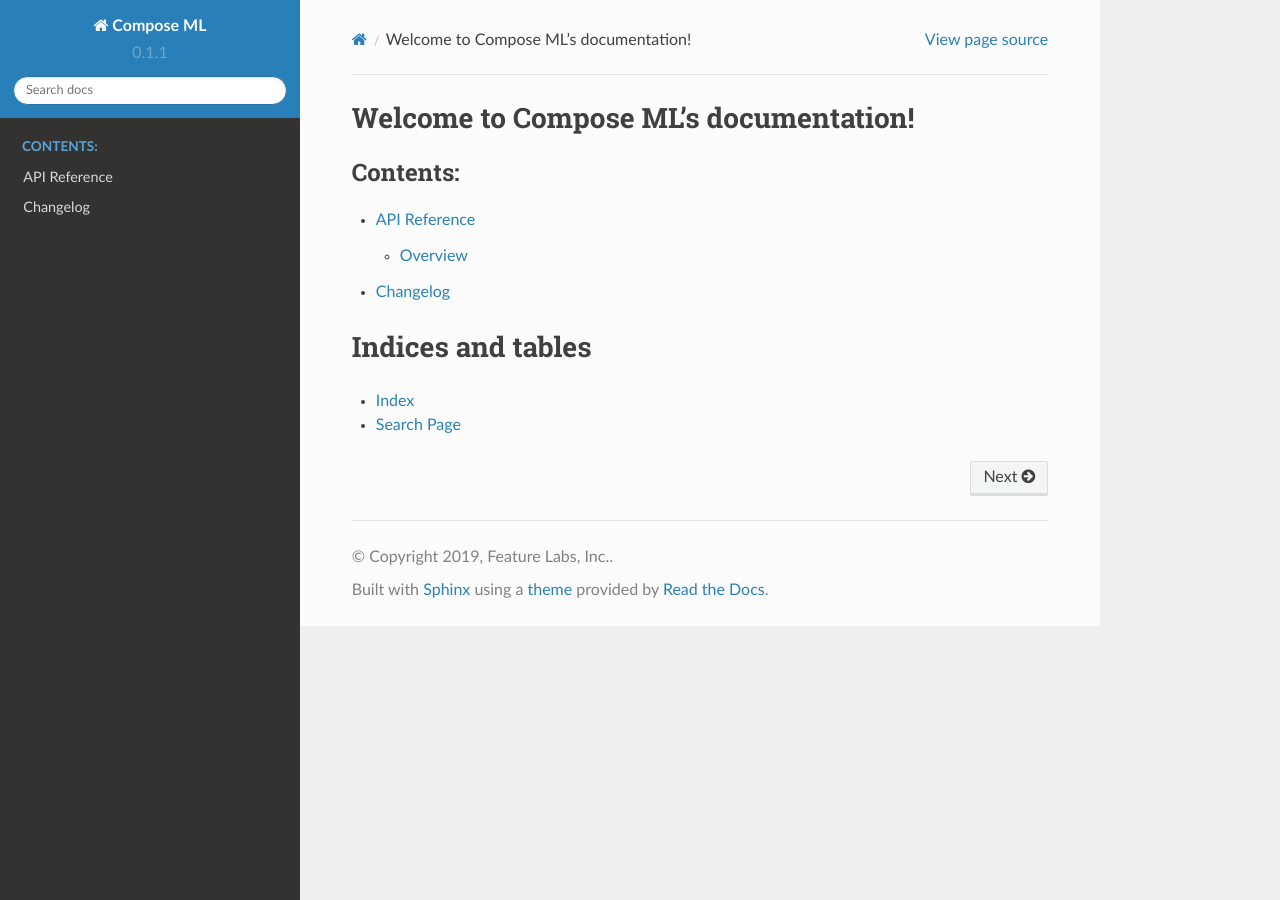
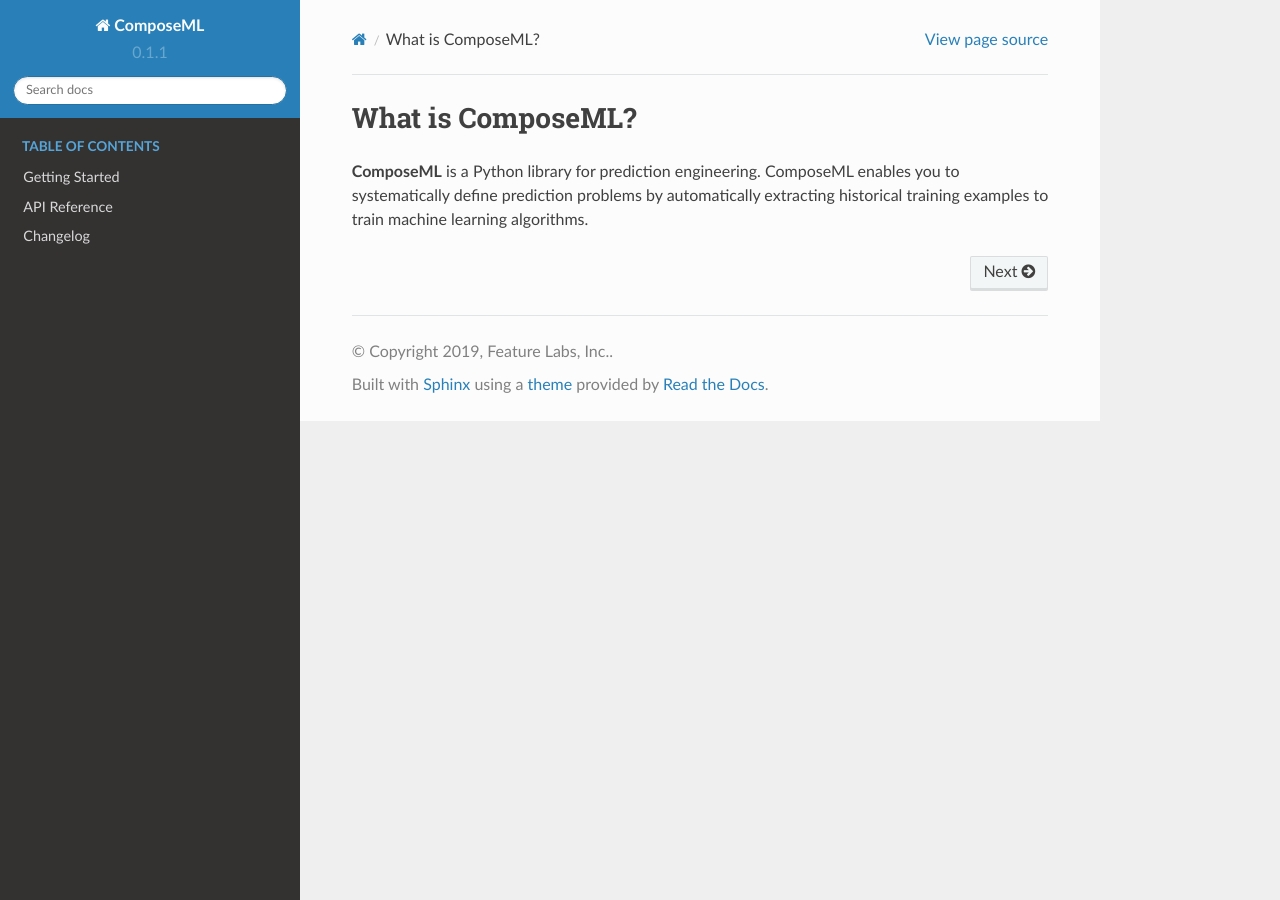
Before and after one commit to alteryx/compose, a Sphinx documentation site: the page built from docs/source/index.rst, in a window 1280 px wide. Built offline with Sphinx 7.4.7 and the Read the Docs theme 2.0.0, drawn with Linux system fonts in a browser that asks for light colours.

Commit message:
structure

```diff
--- a/docs/source/api_reference.rst
+++ b/docs/source/api_reference.rst
@@ -1,8 +1,5 @@
 API Reference
 =============
-
-Overview
-~~~~~~~~~~~~~
 .. currentmodule:: composeml
 
 .. autosummary::
--- a/docs/source/changelog.rst
+++ b/docs/source/changelog.rst
@@ -1,4 +1,5 @@
 Changelog
----------
+=========
+
 **v0.1.1** May 31, 2019
     * Initial Release
--- a/docs/source/conf.py
+++ b/docs/source/conf.py
@@ -19,7 +19,7 @@
 import composeml
 # -- Project information -----------------------------------------------------
 
-project = 'Compose ML'
+project = 'ComposeML'
 copyright = '2019, Feature Labs, Inc.'
 author = 'Feature Labs, Inc.'
 
@@ -132,7 +132,7 @@ latex_elements = {
 # (source start file, target name, title,
 #  author, documentclass [howto, manual, or own class]).
 latex_documents = [
-    (master_doc, 'ComposeML.tex', 'Compose ML Documentation',
+    (master_doc, 'ComposeML.tex', 'ComposeML Documentation',
      'Feature Labs, Inc.', 'manual'),
 ]
 
@@ -142,7 +142,7 @@ latex_documents = [
 # One entry per manual page. List of tuples
 # (source start file, name, description, authors, manual section).
 man_pages = [
-    (master_doc, 'composeml', 'Compose ML Documentation',
+    (master_doc, 'composeml', 'ComposeML Documentation',
      [author], 1)
 ]
 
@@ -153,7 +153,7 @@ man_pages = [
 # (source start file, target name, title, author,
 #  dir menu entry, description, category)
 texinfo_documents = [
-    (master_doc, 'ComposeML', 'Compose ML Documentation',
+    (master_doc, 'ComposeML', 'ComposeML Documentation',
      author, 'ComposeML', 'One line description of project.',
      'Miscellaneous'),
 ]
--- /dev/null
+++ b/docs/source/getting_started.rst
@@ -0,0 +1,2 @@
+Getting Started
+===============
--- a/docs/source/index.rst
+++ b/docs/source/index.rst
@@ -1,20 +1,11 @@
-.. Compose ML documentation master file, created by
-   sphinx-quickstart on Thu May 30 11:30:19 2019.
-   You can adapt this file completely to your liking, but it should at least
-   contain the root `toctree` directive.
+.. toctree::
+   :hidden:
+   :caption: Table of Contents
 
-Welcome to Compose ML's documentation!
-======================================
-
-.. toctree::
-   :maxdepth: 2
-   :caption: Contents:
-
+   getting_started
    api_reference
    changelog
 
-Indices and tables
-==================
-
-* :ref:`genindex`
-* :ref:`search`
+What is ComposeML?
+------------------
+**ComposeML** is a Python library for prediction engineering. ComposeML enables you to systematically define prediction problems by automatically extracting historical training examples to train machine learning algorithms.
```
